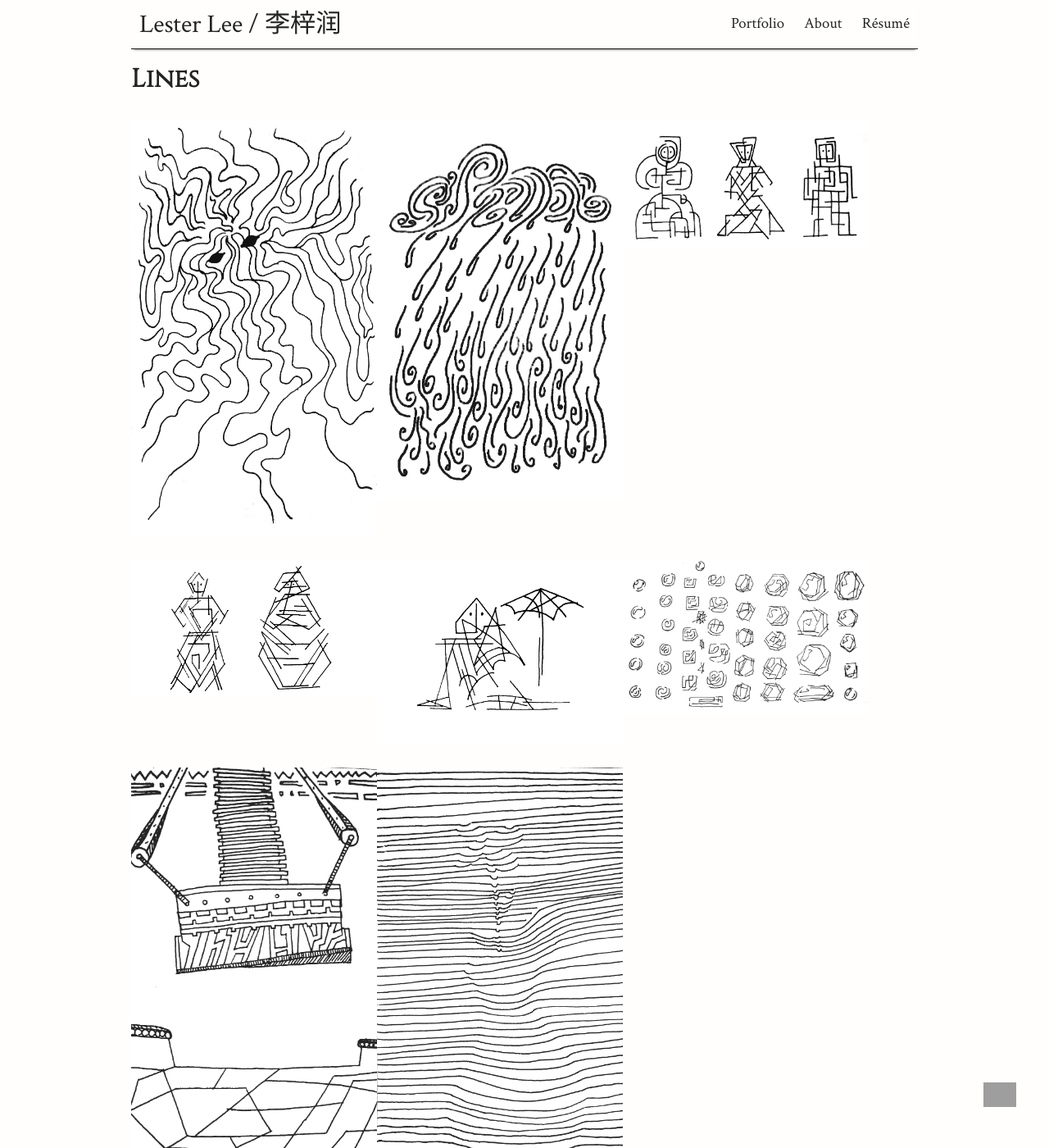
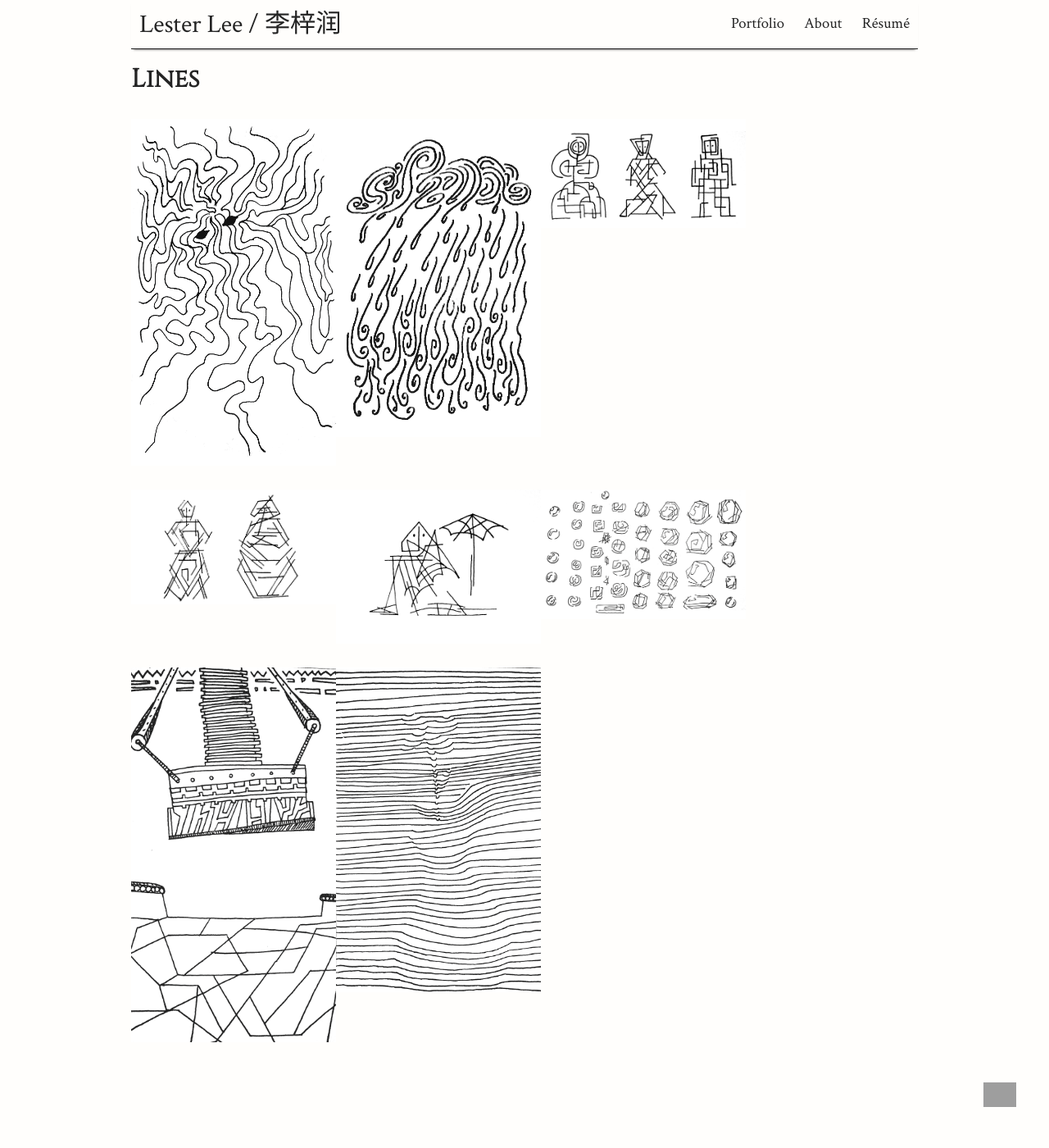
Before and after one commit to lester-lee/lester-lee.github.io, a Jekyll site: the page built from works/lines.html, in a window 1280 px wide and 1400 px high. Shown: the whole window at 82% size. Built offline with Jekyll 4.4.1, drawn with Linux system fonts in a browser that asks for light colours; grey boxes are pictures that could not be loaded.

Commit message:
cleaned gallery

```diff
--- a/_layouts/default.html
+++ b/_layouts/default.html
@@ -10,6 +10,7 @@
 	<link rel="icon" href="{{site.baseurl}}/assets/logo.png">
 	<link href='https://fonts.googleapis.com/css?family=Cinzel|Crimson+Text' rel='stylesheet' type='text/css'>
 
+	<script async src="{{site.baseurl}}/js/jquery-3.3.1.min.js"></script>
 	{% if page.photoswipe %}
 	<link rel="stylesheet" href="{{site.baseurl}}/css/photoswipe.css">
 	<link rel="stylesheet" href="{{site.baseurl}}/assets/default-skin/default-skin.css">
@@ -29,7 +30,6 @@
 		<a href="/"><img src="{{ site.baseurl }}/assets/logo_red.png" alt="Lester Lee logo"></a>
 	</footer>
 
-	<script async src="{{site.baseurl}}/js/jquery-3.3.1.min.js"></script>
 	{% if page.photoswipe %}
 	<script src="{{site.baseurl}}/js/photoswipe.min.js"></script>
 	<script src="{{site.baseurl}}/js/photoswipe-ui-default.min.js"></script>
--- a/css/portfolio.scss
+++ b/css/portfolio.scss
@@ -81,6 +81,7 @@ a {
 
 img {
   max-width:100%;
+  max-height:100%;
 }
 
 /*
@@ -223,6 +224,9 @@ p, .text-list li {
   display: flex;
   flex-flow: row wrap;
   li {
-    max-width: 300px;
+    max-width: 250px;
+    &:hover{
+      cursor: pointer;
+    }
   }
 }
```
Also changed, not shown: assets/works/lines/flowerbed.png, assets/works/lines/people.png, assets/works/lines/soaprock.png, assets/works/lines/trash_compactor.png, assets/works/lines/umbrella.png.
